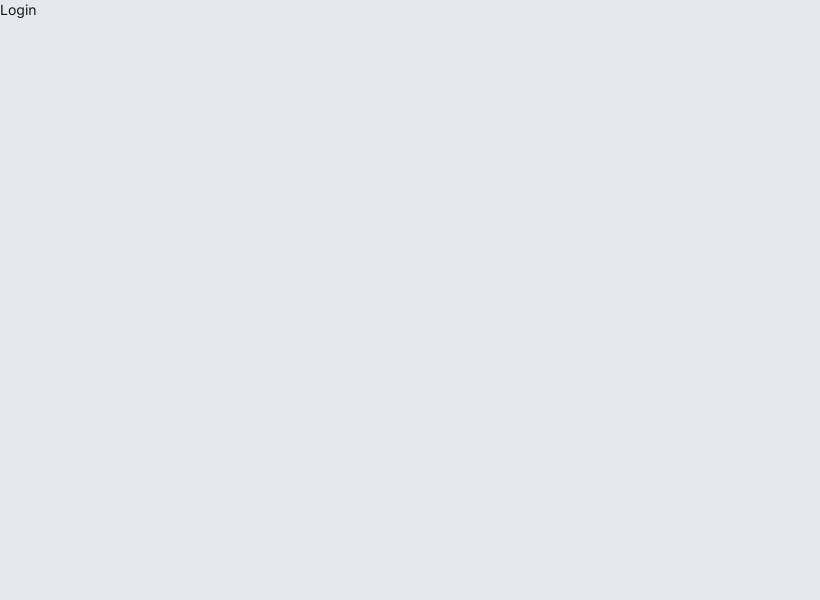
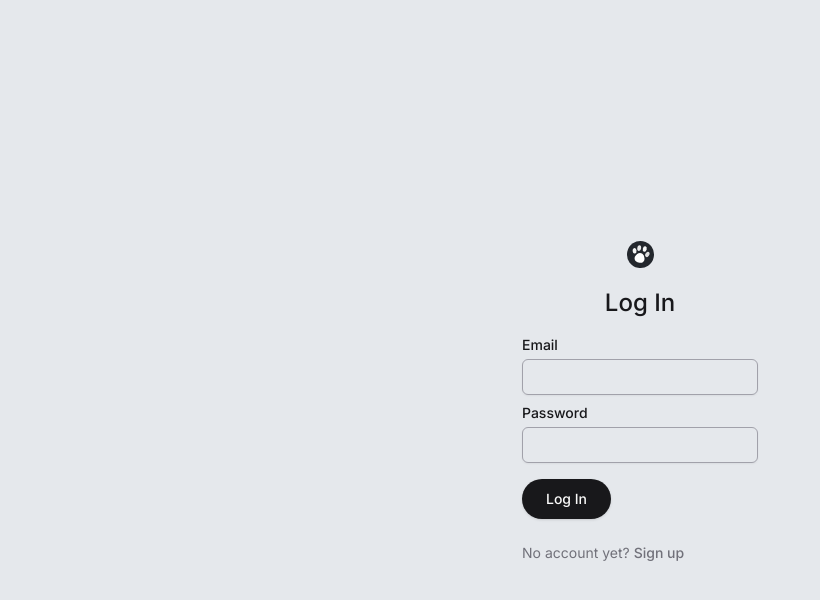
Before and after one commit to Al-E-00/petsoft_project, a Next.js app: page /login in a window 1280 px wide. Shown: the top 600 px of the page, without its empty margins (0-820 px from the left). Built offline with nearby package versions, Linux system fonts and the light colour scheme.

Commit message:
Add authentication layout and pages

```diff
--- /dev/null
+++ b/src/app/(auth)/layout.tsx
@@ -0,0 +1,10 @@
+import Logo from '@/components/logo';
+
+export default function Layout({ children }: { children: React.ReactNode }) {
+  return (
+    <div className="flex min-h-screen flex-col items-center justify-center gap-y-5">
+      <Logo />
+      {children}
+    </div>
+  );
+}
--- a/src/app/(auth)/login/page.tsx
+++ b/src/app/(auth)/login/page.tsx
@@ -1,3 +1,20 @@
+import AuthForm from '@/components/auth-form';
+import H1 from '@/components/h1';
+import Link from 'next/link';
+
 export default function Login() {
-  return <div>Login</div>;
+  return (
+    <main>
+      <H1 className="mb-5 text-center">Log In</H1>
+
+      <AuthForm />
+
+      <p className="mt-6 text-sm text-zinc-500">
+        No account yet?{' '}
+        <Link href="/signup" className="font-medium">
+          Sign up
+        </Link>
+      </p>
+    </main>
+  );
 }
--- a/src/app/(auth)/signup/page.tsx
+++ b/src/app/(auth)/signup/page.tsx
@@ -1,3 +1,20 @@
+import AuthForm from '@/components/auth-form';
+import H1 from '@/components/h1';
+import Link from 'next/link';
+
 export default function SignUp() {
-  return <div>SignUpPage</div>;
+  return (
+    <main>
+      <H1 className="mb-5 text-center">Sign Up</H1>
+
+      <AuthForm />
+
+      <p className="mt-6 text-sm text-zinc-500">
+        Already have an account?{' '}
+        <Link href="/login" className="font-medium">
+          Log in
+        </Link>
+      </p>
+    </main>
+  );
 }
--- /dev/null
+++ b/src/components/auth-form.tsx
@@ -0,0 +1,21 @@
+import { Button } from './ui/button';
+import { Input } from './ui/input';
+import { Label } from './ui/label';
+
+export default function AuthForm() {
+  return (
+    <form>
+      <div className="space-y-1">
+        <Label htmlFor="email">Email</Label>
+        <Input id="email" type="email" />
+      </div>
+
+      <div className="mb-4 mt-2 space-y-1">
+        <Label htmlFor="password">Password</Label>
+        <Input id="password" type="password" />
+      </div>
+
+      <Button>Log In</Button>
+    </form>
+  );
+}
--- a/src/components/ui/input.tsx
+++ b/src/components/ui/input.tsx
@@ -4,19 +4,21 @@
 
 export interface InputProps extends React.InputHTMLAttributes<HTMLInputElement> {}
 
-const Input = React.forwardRef<HTMLInputElement, InputProps>(({ className, type, ...props }, ref) => {
+const Input = React.forwardRef<HTMLInputElement, InputProps>(
+  ({ className, type, ...props }, ref) => {
     return (
       <input
         type={type}
         className={cn(
-        'flex h-9 w-full rounded-md border border-zinc-200 bg-transparent px-3 py-1 text-sm shadow-sm transition-colors file:border-0 file:bg-transparent file:text-sm file:font-medium placeholder:text-zinc-500 focus-visible:outline-none focus-visible:ring-1 focus-visible:ring-zinc-950 disabled:cursor-not-allowed disabled:opacity-50',
+          'flex h-9 w-full rounded-md border border-zinc-400 bg-transparent px-3 py-1 text-sm shadow-sm transition-colors file:border-0 file:bg-transparent file:text-sm file:font-medium placeholder:text-zinc-500 focus-visible:outline-none focus-visible:ring-1 focus-visible:ring-zinc-950 disabled:cursor-not-allowed disabled:opacity-50',
           className
         )}
         ref={ref}
         {...props}
       />
     );
-});
+  }
+);
 Input.displayName = 'Input';
 
 export { Input };
```
Lines whose indentation alone changed are shown as unchanged.
